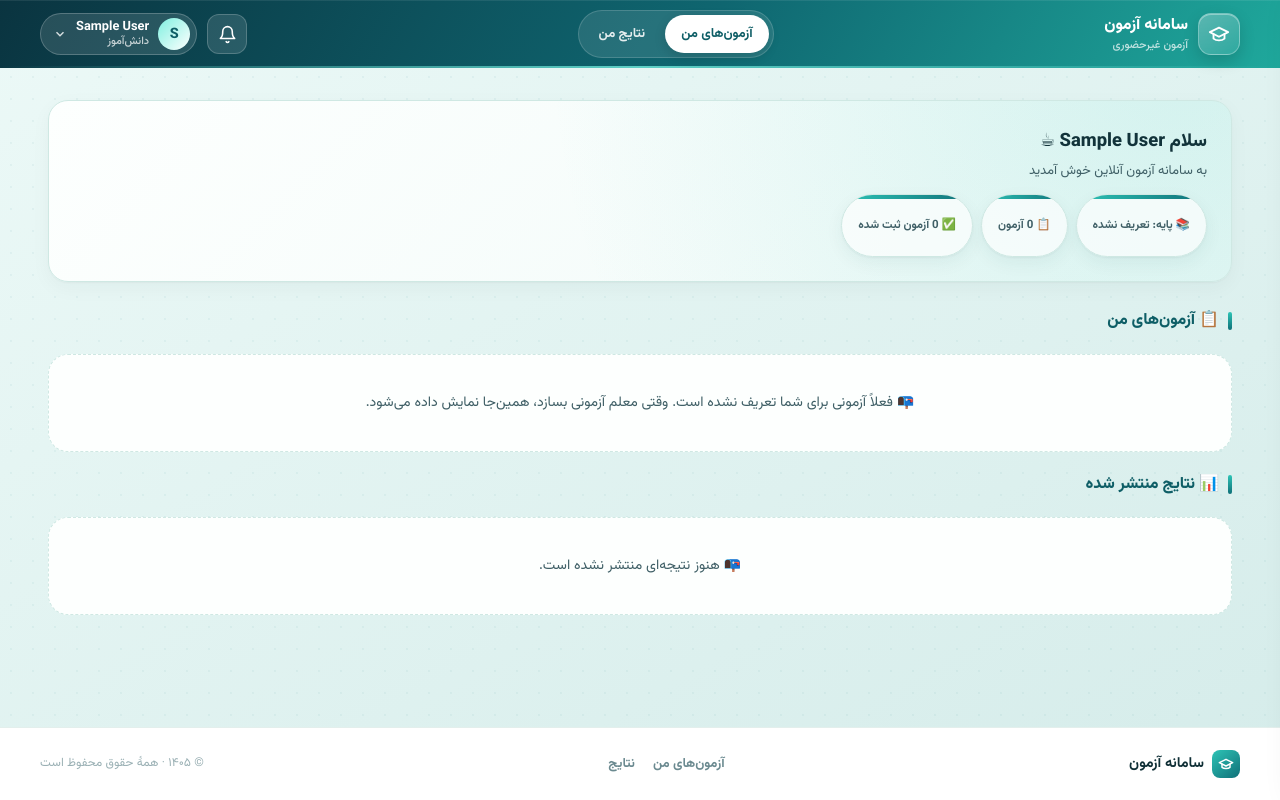
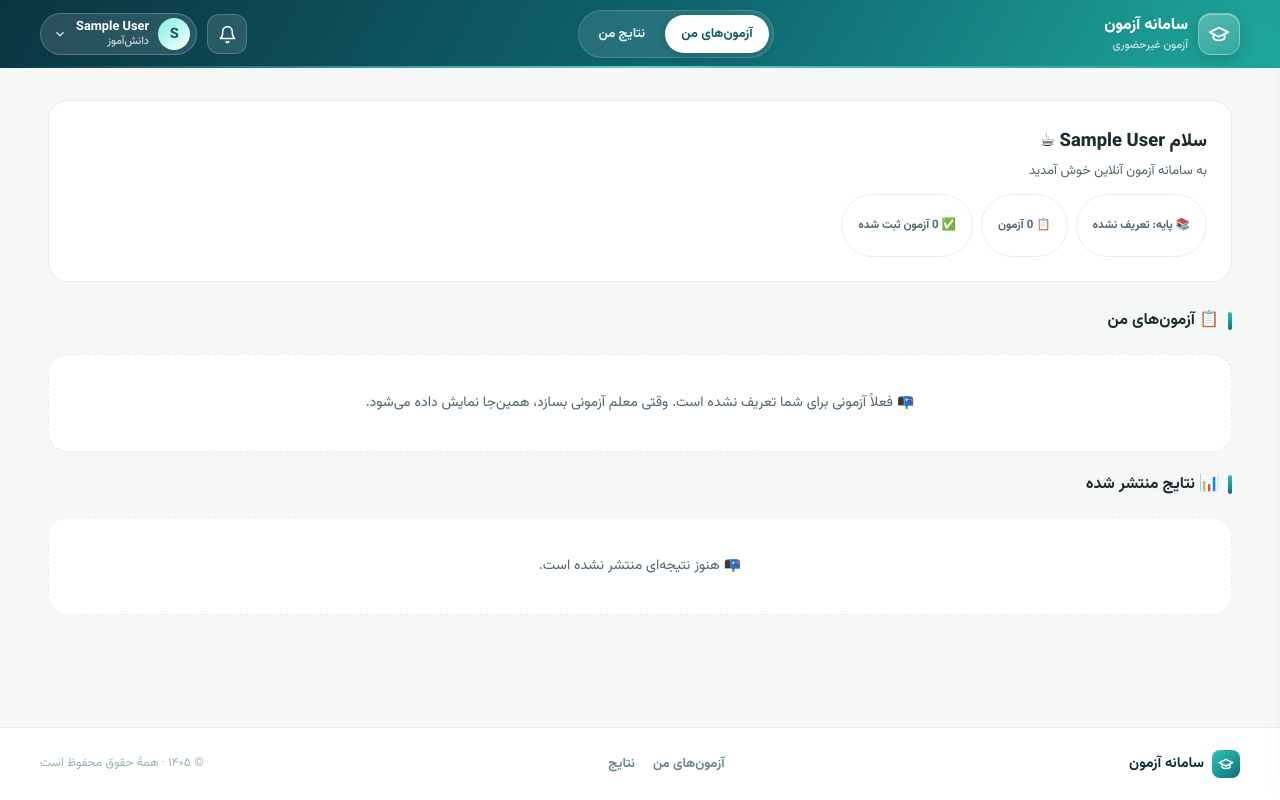
Before and after one commit to ElaheBarghamadi/test, a Django app: page /student/dashboard/ in a window 1280 px wide. Run offline with Django 5.2, Linux system fonts and the light colour scheme; the visitor is signed in with stand-in values (Sample User, id 1); data that the repository does not hold is empty.

Commit message:
Minimal modern theme layer: flat surfaces, calm colors, less decoration

```diff
--- a/static/css/spacing.css
+++ b/static/css/spacing.css
@@ -77,3 +77,67 @@ body .site-messages { margin-bottom: var(--gap-l); }
     body .bank-item { padding: 16px; }
     body table th, body table td { padding: 12px 10px; }
 }
+
+/* =====================================================================
+   تم مینیمال — سطوح تخت، رنگ آرام، تزئین کمتر
+   ===================================================================== */
+:root {
+    --bg1: #f6f8f8; --bg2: #f6f8f8;
+    --card: #ffffff; --card2: #f7f9f9;
+    --ink: #1c2b2e; --ink2: #51666a; --ink3: #93a4a7;
+    --line: #e6ecec; --line2: #eef2f2;
+    --goldsoft: #edf8f6;
+    --sh1: none;
+}
+html body { background: #f6f8f8 !important; background-image: none !important; }
+
+/* سطوح: بدون سایه‌ی سنگین، فقط یک خط نازک */
+body .card, body .panel, body .box, body .filter-card, body .report-card, body .welcome-card,
+body .settings-section, body .filter-section, body .qf-card, body .exam-card, body .exam-item,
+body .stat-card, body .stat-tile, body .info-stat, body .bstat, body .bank-item, body .subfolder {
+    background: #fff; border: 1px solid var(--line); box-shadow: none;
+}
+body .welcome-card { background: #fff !important; }
+body .exam-card:hover, body .subfolder:hover { transform: none; box-shadow: 0 4px 16px rgba(20,40,45,.06); border-color: #d5e0e0; }
+
+/* حذف نوارهای رنگی و گرادیان‌های تزئینی */
+body .stat-card::before, body .info-stat::before, body .exam-card::before { display: none; }
+body .bstat.main { background: #fff; border: 1px solid var(--line); }
+body .bstat.main b { color: var(--gold2); } body .bstat.main span { color: var(--ink3); }
+body .stat-number, body .info-stat .value, body .stat-card b { color: var(--ink); font-weight: 700; }
+body .stat-label, body .info-stat .label { color: var(--ink3); }
+
+/* تایپوگرافی آرام‌تر */
+body .page-title, body h1 { font-weight: 700; letter-spacing: -.2px; color: var(--ink); }
+body .section-title, body .card h3, body .qf-card h3 { font-weight: 700; color: var(--ink); }
+
+/* دکمه‌ها: تخت، یک رنگ اصلی، بدون پرش */
+body .btn { box-shadow: none; transform: none !important; filter: none !important; border-radius: 12px; font-weight: 600; padding: 10px 18px; }
+body .btn-primary, body .btn-gold, body .btn-start, body .btn-questions, body .btn-edit,
+body .btn-filter, body .filters .btn, body .filters button {
+    background: var(--gold2) !important; background-image: none !important; color: #fff; border-color: transparent;
+}
+body .btn-primary:hover, body .btn-gold:hover, body .btn-start:hover { background: var(--gold3) !important; }
+body .btn-secondary { background: #fff; border: 1px solid var(--line); color: var(--ink2); }
+body .btn-secondary:hover { background: var(--card2); border-color: #d5e0e0; color: var(--ink); }
+
+/* ورودی‌ها */
+body input[type=text], body input[type=number], body input[type=search], body input[type=password],
+body input[type=email], body select, body textarea {
+    border: 1px solid var(--line); border-radius: 12px; background: #fff; box-shadow: none;
+}
+body input:focus, body select:focus, body textarea:focus { border-color: var(--gold); box-shadow: 0 0 0 3px rgba(46,196,182,.12); outline: none; }
+
+/* برچسب‌ها و تگ‌ها کم‌رنگ‌تر */
+body .tag, body .badge, body .chip { background: var(--card2); border-color: var(--line); font-weight: 600; }
+
+/* فرم سوال: انتخاب‌ها و ردیف‌ها ساده‌تر */
+body .type-card span { background: #fff; border: 1px solid var(--line); }
+body .type-card input:checked + span { background: var(--goldsoft); border-color: var(--gold2); box-shadow: none; }
+body .rows > .row { background: #fff; border-color: var(--line); }
+body .pv-box { background: var(--card2); border: 1px solid var(--line); }
+body .add-row { border: 1px dashed #d5e0e0; }
+body .bank-bar, body .bulk-bar { background: var(--ink); box-shadow: none; }
+
+/* هدر سبک‌تر */
+body .site-header, body .navbar { box-shadow: none !important; border-bottom: 1px solid var(--line); }
--- a/templates/base.html
+++ b/templates/base.html
@@ -432,7 +432,7 @@
     {% load static %}
     <link rel="stylesheet" href="{% static 'css/site.css' %}?v=4">
     <link rel="stylesheet" href="{% static 'css/layout.css' %}?v=5">
-    <link rel="stylesheet" href="{% static 'css/spacing.css' %}?v=1">
+    <link rel="stylesheet" href="{% static 'css/spacing.css' %}?v=2">
 </head>
 <body>
 <a class="skip-to-content" href="#mainContent">پرش به محتوای اصلی</a>
```
